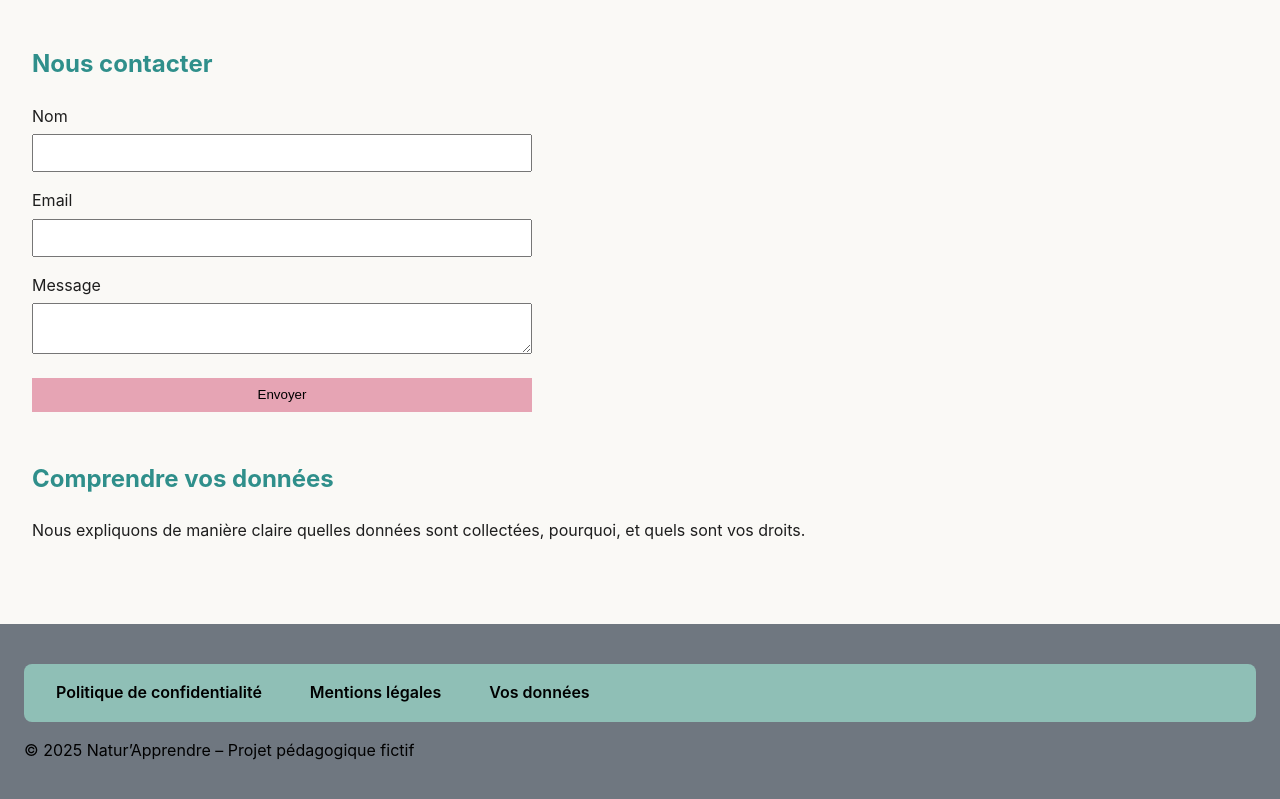
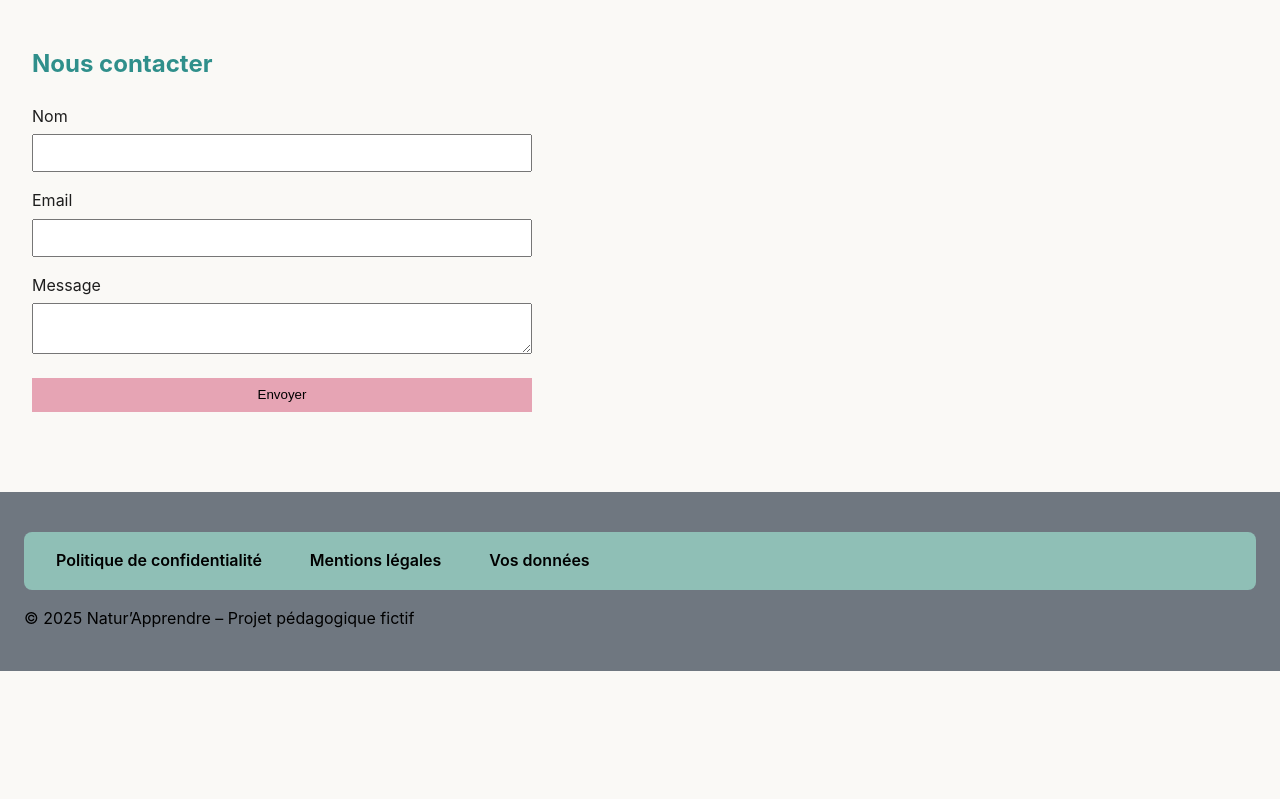
Before and after one commit to Lyjoyce/Natur-apprendre, a plain HTML site: page index.html in a window 1280 px wide. Shown: the part 1726-2525 px from the top of the page. After the commit the page ends 2397 px from the top, so only its background shows below. Drawn offline with Linux system fonts and the light colour scheme.

Commit message:
PAGE "COMPRENDRE VOS DONNÉES" – CONTENU

```diff
--- a/index.html
+++ b/index.html
@@ -124,16 +124,6 @@
       </form>
     </section>
 
-
-    <!-- SECTION 6 : COMPRENDRE VOS DONNÉES -->
-    <section id="donnees" aria-labelledby="donnees-title">
-      <h2 id="donnees-title">Comprendre vos données</h2>
-      <p>
-        Nous expliquons de manière claire quelles données sont collectées,
-        pourquoi, et quels sont vos droits.
-      </p>
-    </section>
-
   </main>
 
   <footer>
```
Also changed, not shown: Donnees.html (+4 -4 lines).
